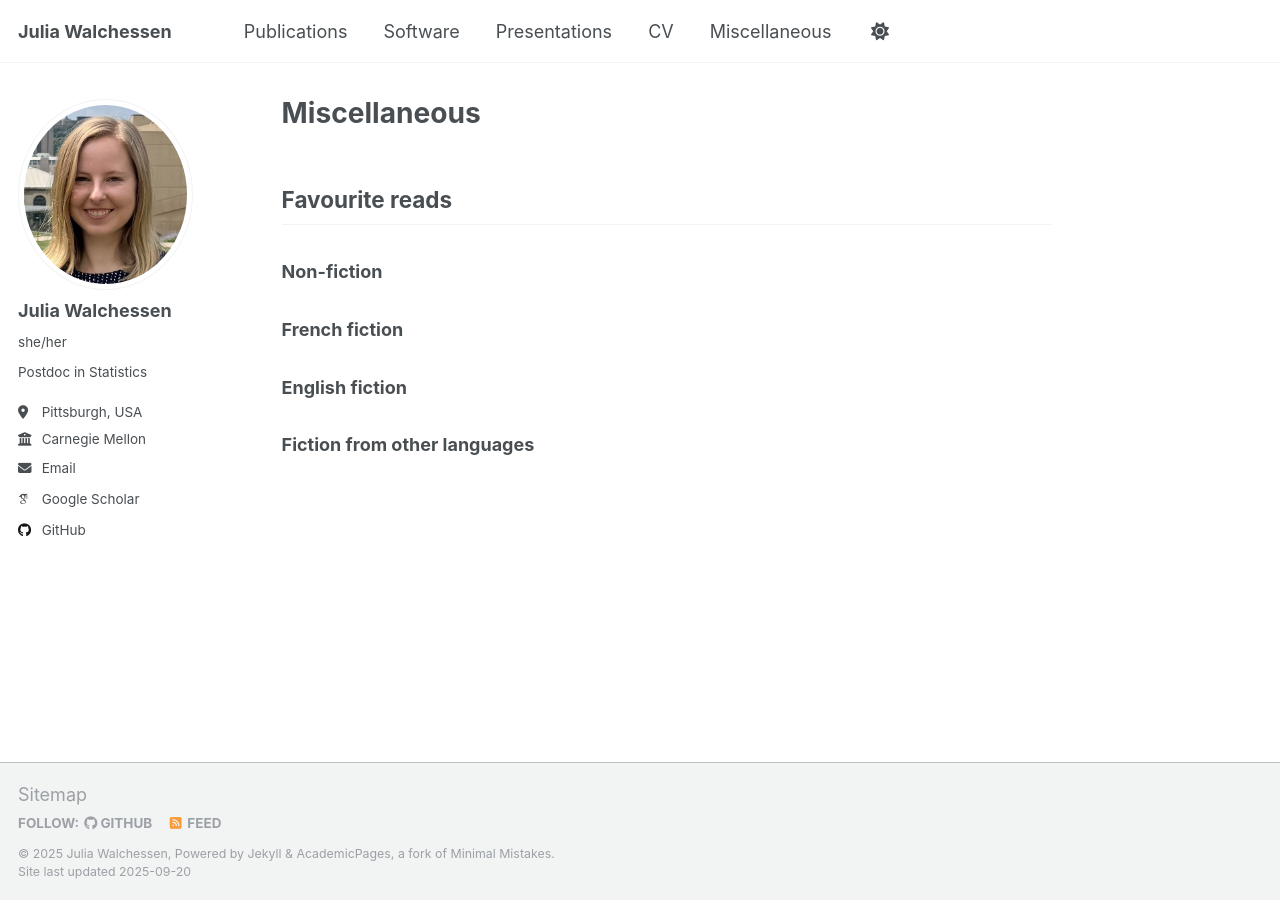
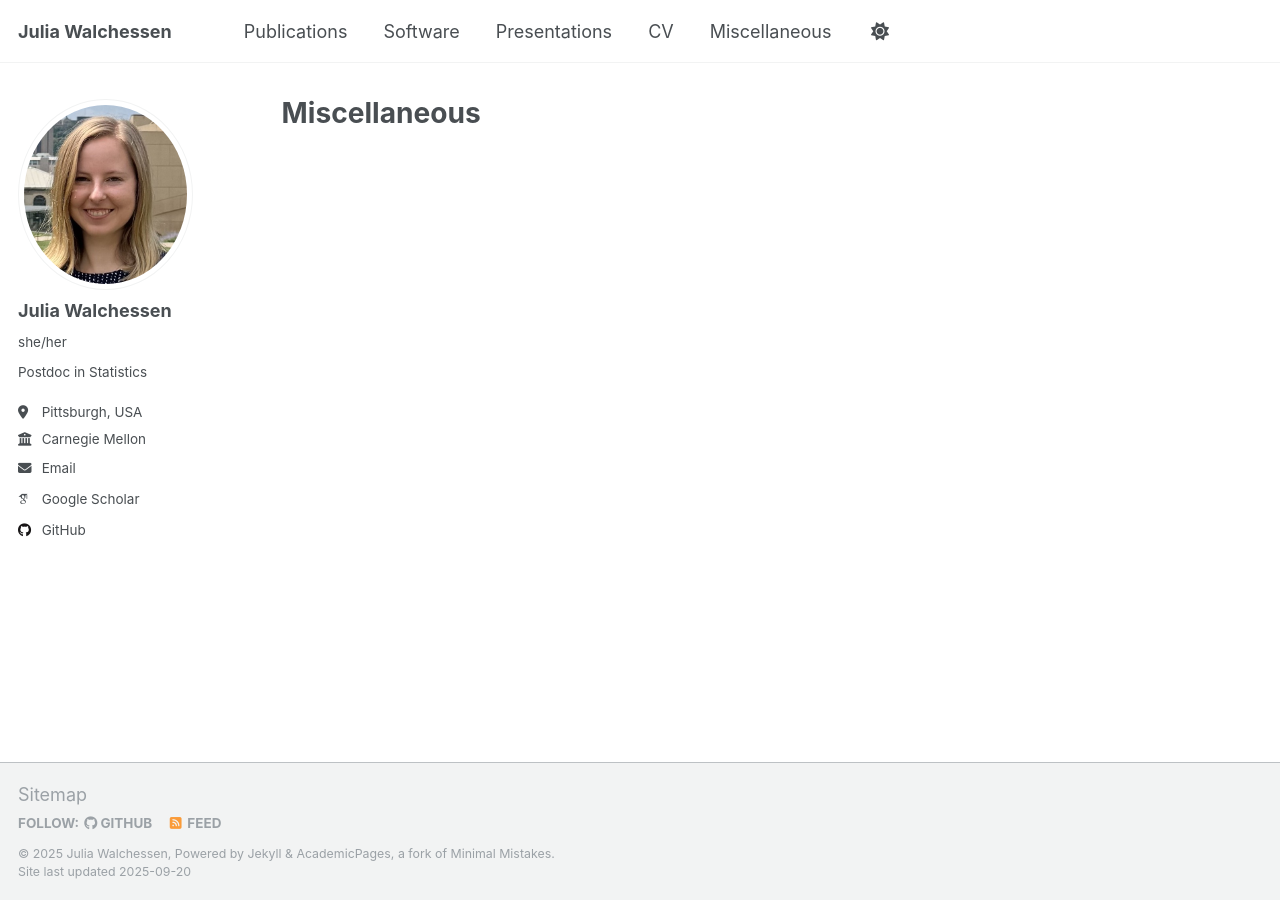
Before and after one commit to jmwalchessen/jmwalchessen.github.io, a Jekyll site: the page built from _pages/miscellaneous.md, in a window 1280 px wide. Built offline with Jekyll 4.4.1, drawn with Linux system fonts in a browser that asks for light colours; some web fonts are replaced.

Commit message:
get rid of misc

```diff
--- a/_pages/miscellaneous.md
+++ b/_pages/miscellaneous.md
@@ -5,18 +5,3 @@ author_profile: true
 redirect_from:
   - /miscellaneous.html
 ---
-
-## Favourite reads
-
-### Non-fiction
-
-
-
-### French fiction
-
-
-### English fiction
-
-
-
-### Fiction from other languages
```
Also changed, not shown: 1 other file.
